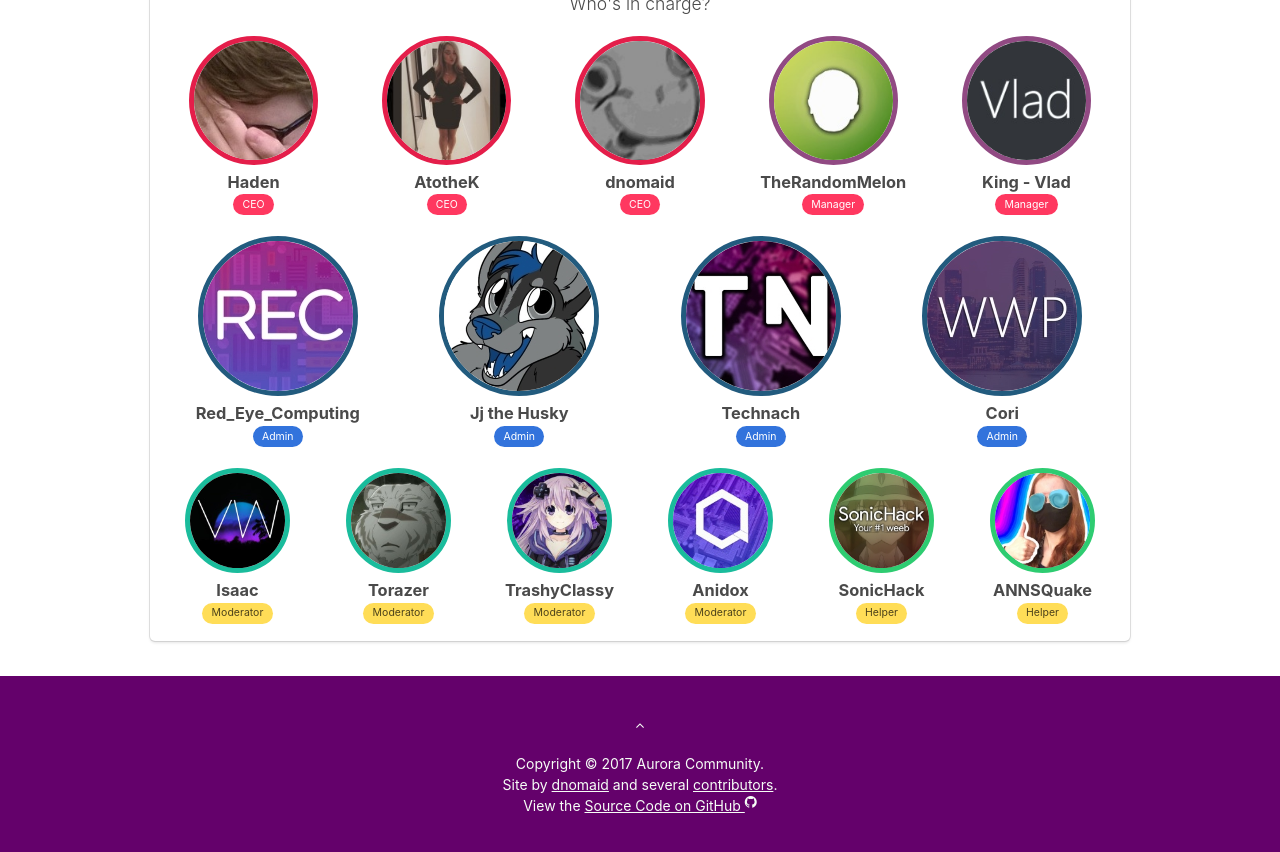
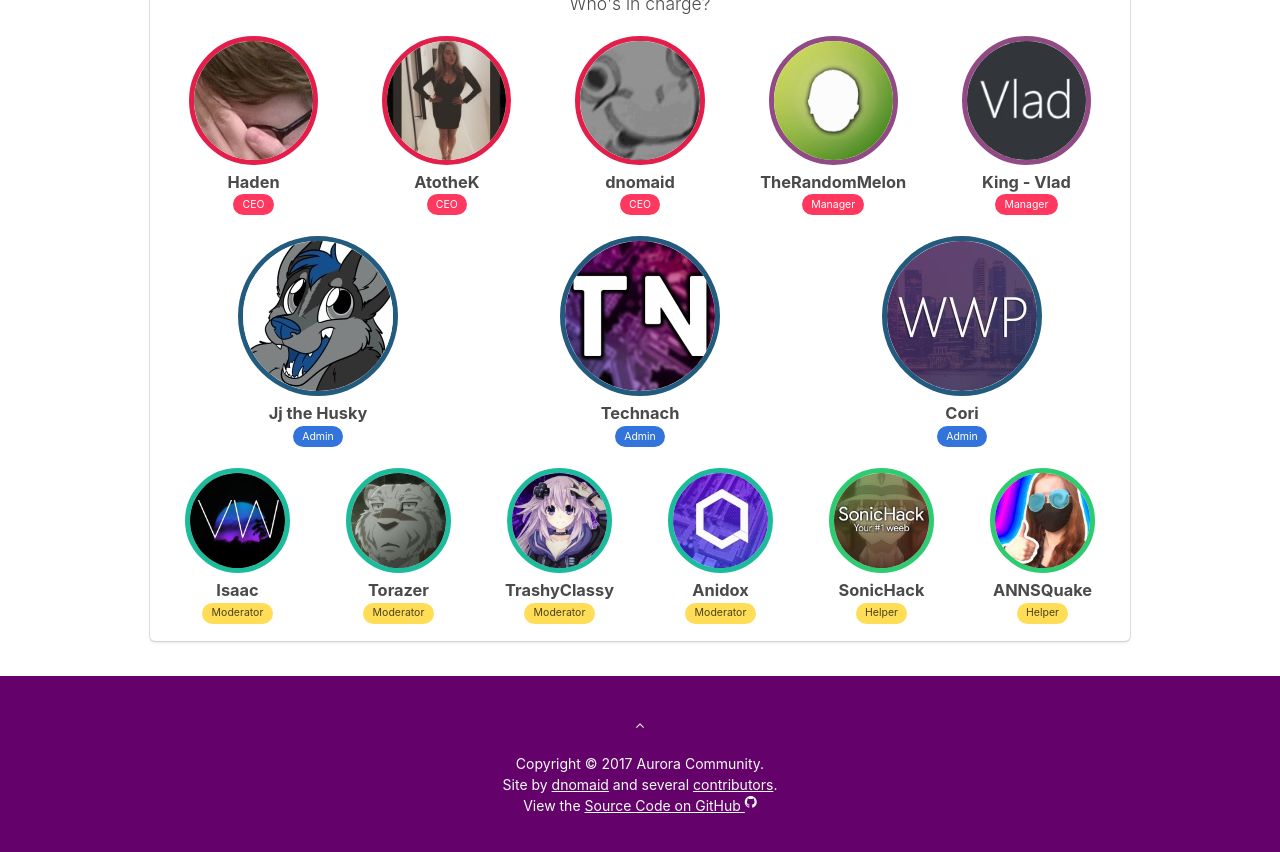
Before and after one commit to AuroraCommunity/AuroraCommunity.github.io, a Jekyll site: the page built from index.html, in a window 1280 px wide and 900 px high, scrolled down 821 px. Shown: the top 852 px of the window. Built offline with Jekyll 4.4.1, drawn with Linux system fonts in a browser that asks for light colours; nearby versions of some CDN libraries.

Commit message:
Quick fix: removed rec from staff list

```diff
--- a/index.html
+++ b/index.html
@@ -48,12 +48,6 @@ layout: page
       </div>
 
       <div class="columns">
-        <div class="column">
-          <a href="https://www.youtube.com/redeyecomputing" target="_blank" rel="noopener noreferrer"><img src="/img/people/rec.jpg" class="someone admin"></a>
-          <h3>Red_Eye_Computing</h3>
-          <span class="tag is-info">Admin</span>
-        </div>
-
 		<div class="column">
           <a href="https://twitter.com/JjTheHusky" target="_blank" rel="noopener noreferrer"><img src="/img/people/jj.jpg" class="someone admin"></a>
           <h3>Jj the Husky</h3>
```
